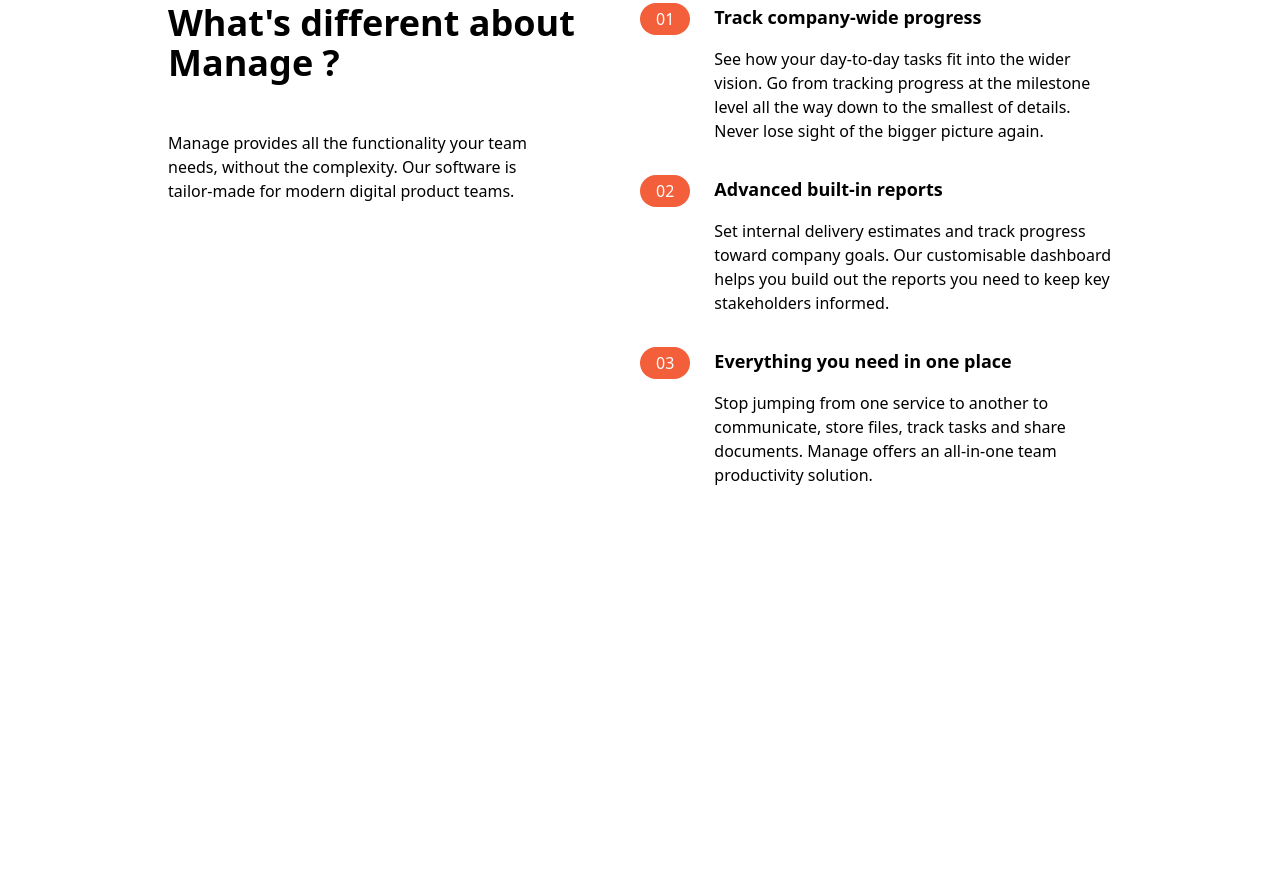
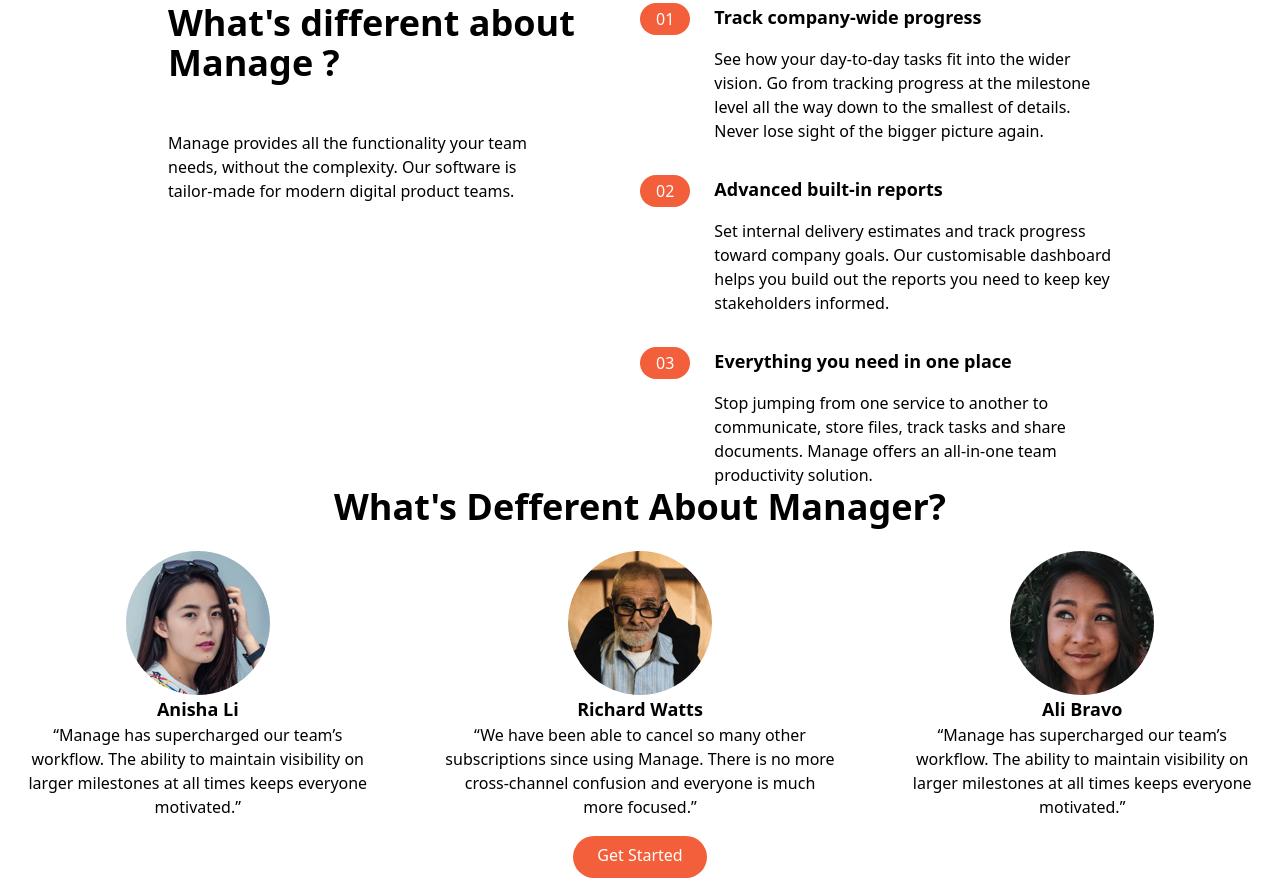
Before and after one commit to NipunaDakshina/Landing-Page---TailwindCSS, a website: page index.html in a window 1280 px wide. Shown: the part 653-1531 px from the top of the page. Before the commit the page ends 1140 px from the top, so only its background shows below. Drawn offline with Linux system fonts and the light colour scheme.

Commit message:
add testimonial section

```diff
--- a/index.html
+++ b/index.html
@@ -172,6 +172,64 @@
     </div>
 </section>
 
+<!-- Testimonils -->
+<section id="testimonials">
+    <!-- container to heading and testimonio blocks -->
+    <div class="max-w-6xl px-5 mx-auto mt-32 text-center">
+        <!-- Heading -->
+        <h2 class="text-4xl font-bold text-center">
+            What's Defferent About Manager?
+        </h2>
+        <!-- Testimonials Container -->
+        <div class="flex flex-col mt-24 md:flex-row md:space-x-6">
+            <!-- Testimonial 1-->
+
+            <div class="flex flex-col items-center p-6 space-y-6 rounded-lg bg-veryLightGray md:w-1/3">
+                <img src="img/avatar-anisha.png" alt="" class="w-16 mt-14">
+                <h5 class="text-lg font-bold">Anisha Li</h5>
+                <p class="text-sm text-darkGrayishBlue">
+                    “Manage has supercharged our team’s workflow. The ability to
+              maintain visibility on larger milestones at all times keeps
+              everyone motivated.”
+                </p>
+            </div>
+
+
+             <!-- Testimonial 2-->
+
+             <div class="flex flex-col items-center p-6 space-y-6 rounded-lg bg-veryLightGray md:w-1/3">
+                <img src="img/avatar-richard.png" alt="" class="w-16 mt-14">
+                <h5 class="text-lg font-bold">Richard Watts</h5>
+                <p class="text-sm text-darkGrayishBlue">
+                    “We have been able to cancel so many other subscriptions since
+              using Manage. There is no more cross-channel confusion and
+              everyone is much more focused.”
+                </p>
+            </div>
+
+
+             <!-- Testimonial 3-->
+
+             <div class="flex flex-col items-center p-6 space-y-6 rounded-lg bg-veryLightGray md:w-1/3">
+                <img src="img/avatar-ali.png" alt="" class="w-16 mt-14">
+                <h5 class="text-lg font-bold">Ali Bravo</h5>
+                <p class="text-sm text-darkGrayishBlue">
+                    “Manage has supercharged our team’s workflow. The ability to
+              maintain visibility on larger milestones at all times keeps
+              everyone motivated.”
+                </p>
+            </div>
+        </div>
+        <!-- Button -->
+        <div class="my-16">
+            <a href="#" class="p-3 px-6 pt-2 text-white bg-brightRed rounded-full baseline hover:bg-brightREdLight">
+                Get Started
+            </a>
+        </div>
+    </div>
+</section>
+
+
 
 
 
```
